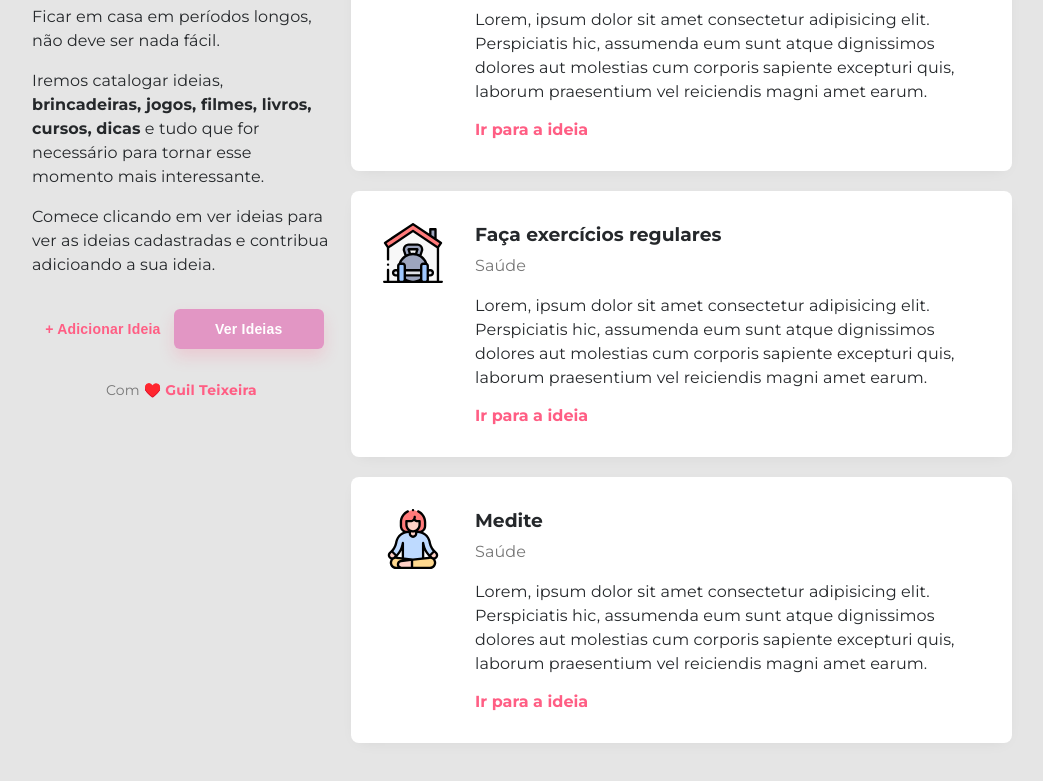
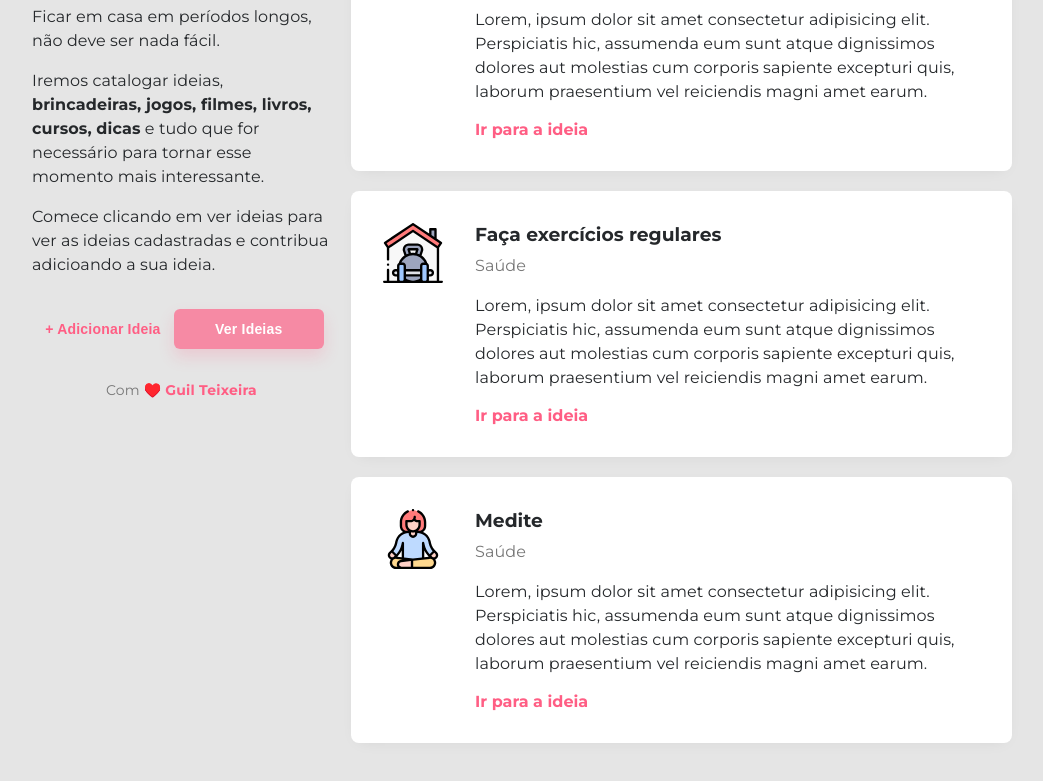
Before and after one commit to guilteixeira/casacriativa, a plain HTML site: page index.html in a window 1280 px wide. In both pictures the pointer is over the button "Ver Ideias". Shown: the part 135-916 px from the top of the page, without its empty margins (118-1161 px from the left). Drawn offline with Linux system fonts and the light colour scheme.

Commit message:
Update style.css

```diff
--- a/style.css
+++ b/style.css
@@ -62,7 +62,7 @@ button.fat {
 }
 button.fat:hover{
       text-decoration: none;
-      background: #E26FB5aa;
+      background: #ff5e84aa;
 }
 
 #buttons, footer {
```
